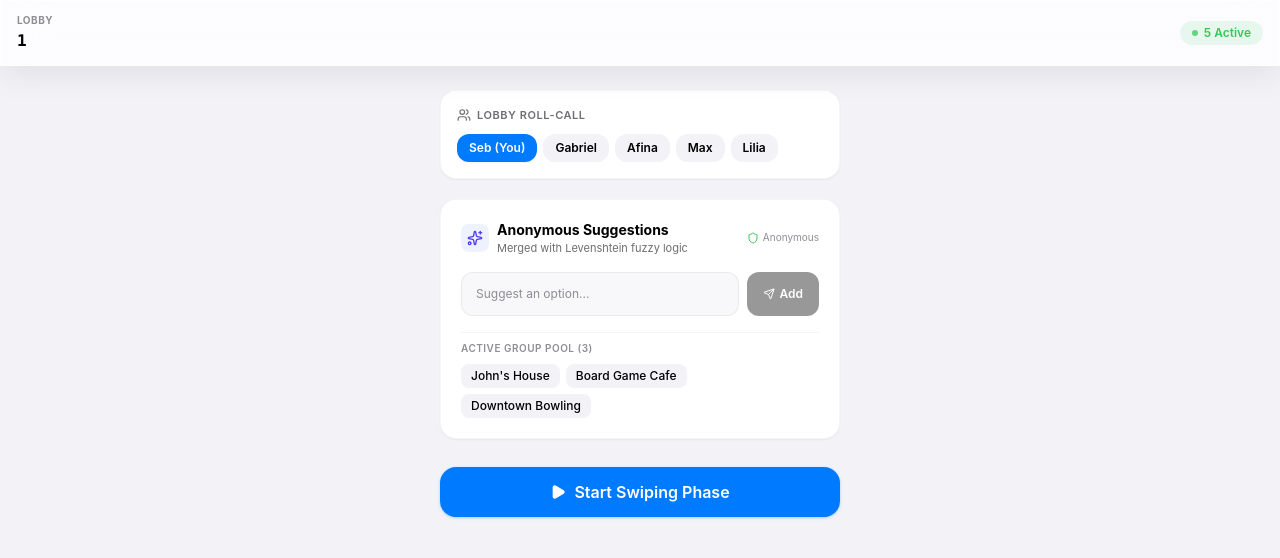
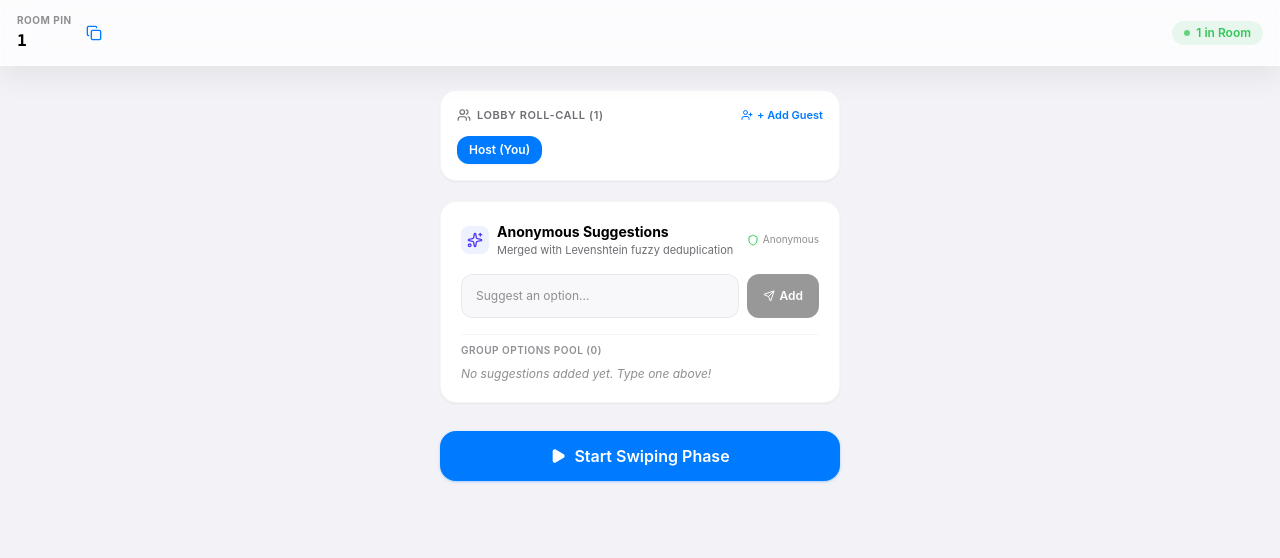
Before and after one commit to bsebb/consensus-engine, a React (Vite) app in the folder client/: page /lobby/1 in a window 1280 px wide. Shown: the top 558 px of the page. Built offline with nearby package versions, Linux system fonts and the light colour scheme.

Commit message:
fix(lobby): remove hardcoded team member names and fixed 5-voter defaults; implement dynamic participants and copyable PIN

```diff
--- a/client/src/pages/JoinRoom.jsx
+++ b/client/src/pages/JoinRoom.jsx
@@ -39,7 +39,7 @@ export default function JoinRoom() {
             </label>
             <input
               type="text"
-              placeholder="e.g. Seb"
+              placeholder="e.g. Alex"
               value={name}
               onChange={(e) => setName(e.target.value)}
               className="w-full min-h-[48px] px-4 rounded-xl bg-[#F8F8FA] border border-black/[0.06] text-base text-black placeholder:text-[#8E8E93] focus:bg-white focus:ring-2 focus:ring-[#007AFF] focus:border-transparent outline-none transition duration-150"
--- a/client/src/pages/RoomLobby.jsx
+++ b/client/src/pages/RoomLobby.jsx
@@ -1,6 +1,6 @@
 import { useState } from 'react';
 import { useParams, useNavigate, useLocation } from 'react-router-dom';
-import { Users, DollarSign, Sparkles, Send, Play, CheckCircle2, Shield } from 'lucide-react';
+import { Users, DollarSign, Sparkles, Send, Play, CheckCircle2, Shield, UserPlus, Copy, Check } from 'lucide-react';
 
 export default function RoomLobby() {
   const { pin } = useParams();
@@ -9,37 +9,57 @@ export default function RoomLobby() {
 
   const mode = location.state?.mode || 'CUSTOM';
   const isHost = location.state?.isHost ?? true;
-  const userName = location.state?.userName || 'Seb';
+  const currentUserName = location.state?.userName || (isHost ? 'Host' : 'Participant');
+
+  // Dynamic participants: starts with only the joined user
+  const [participants, setParticipants] = useState([
+    { name: currentUserName, isMe: true }
+  ]);
 
   const [budgetLimit, setBudgetLimit] = useState(250);
   const [confirmedConstraint, setConfirmedConstraint] = useState(false);
 
   const [suggestion, setSuggestion] = useState('');
   const [mySuggestions, setMySuggestions] = useState([]);
-  const [groupPool, setGroupPool] = useState([
-    "John's House",
-    'Board Game Cafe',
-    'Downtown Bowling'
-  ]);
 
-  const [participants] = useState([
-    { name: userName, isMe: true },
-    { name: 'Gabriel', isMe: false },
-    { name: 'Afina', isMe: false },
-    { name: 'Max', isMe: false },
-    { name: 'Lilia', isMe: false }
-  ]);
+  // Group pool starts with host's pre-filled options or empty
+  const [groupPool, setGroupPool] = useState(
+    location.state?.initialOptions
+      ? location.state.initialOptions.split(',').map(s => s.trim()).filter(Boolean)
+      : []
+  );
+
+  const [copied, setCopied] = useState(false);
+
+  const handleCopyPin = () => {
+    navigator.clipboard.writeText(pin);
+    setCopied(true);
+    setTimeout(() => setCopied(false), 1500);
+  };
+
+  // Quick helper for local testing without needing multiple phones
+  const handleAddTestGuest = () => {
+    const guestNum = participants.length;
+    const newGuest = { name: `Guest ${guestNum}`, isMe: false };
+    setParticipants([...participants, newGuest]);
+  };
 
   const handleAddSuggestion = (e) => {
     e.preventDefault();
     if (!suggestion.trim() || mySuggestions.length >= 3) return;
-    setMySuggestions([...mySuggestions, suggestion.trim()]);
-    setGroupPool([...groupPool, suggestion.trim()]);
+    const clean = suggestion.trim();
+    setMySuggestions([...mySuggestions, clean]);
+    setGroupPool([...groupPool, clean]);
     setSuggestion('');
   };
 
   const handleStartVoting = () => {
-    navigate(`/deck/${pin}`, { state: { mode } });
+    navigate(`/deck/${pin}`, {
+      state: {
+        mode,
+        totalParticipants: participants.length
+      }
+    });
   };
 
   return (
@@ -47,26 +67,49 @@ export default function RoomLobby() {
 
       {/* Navigation Header */}
       <div className="sticky top-0 z-20 liquid-glass border-b border-black/[0.06] px-4 py-3 flex items-center justify-between">
+        <div className="flex items-center gap-2">
           <div>
-          <span className="text-[10px] font-bold text-[#8E8E93] uppercase tracking-wider block">Lobby</span>
+            <span className="text-[10px] font-bold text-[#8E8E93] uppercase tracking-wider block">Room PIN</span>
             <span className="text-base font-black text-black font-mono tracking-widest">{pin}</span>
           </div>
+          <button
+            onClick={handleCopyPin}
+            className="p-1.5 rounded-lg text-[#007AFF] hover:bg-black/[0.04] transition"
+            title="Copy PIN"
+          >
+            {copied ? <Check className="w-4 h-4 text-[#34C759]" /> : <Copy className="w-4 h-4" />}
+          </button>
+        </div>
+
         <span className="inline-flex items-center gap-1.5 px-3 py-1 bg-[#34C759]/10 text-[#34C759] text-xs font-semibold rounded-full">
           <span className="w-1.5 h-1.5 rounded-full bg-[#34C759] animate-pulse"></span>
-          {participants.length} Active
+          {participants.length} in Room
         </span>
       </div>
 
       <div className="max-w-md mx-auto p-4 sm:p-6 space-y-5">
 
-        {/* Participants Inset Section */}
-        <div className="bg-white rounded-2xl p-4 border border-black/[0.04] shadow-xs">
-          <div className="flex items-center gap-1.5 mb-2.5">
+        {/* Dynamic Participants Roll-Call */}
+        <div className="bg-white rounded-2xl p-4 border border-black/[0.04] shadow-xs space-y-3">
+          <div className="flex items-center justify-between">
+            <div className="flex items-center gap-1.5">
               <Users className="w-3.5 h-3.5 text-[#6E6E73]" />
               <span className="text-[11px] font-semibold uppercase tracking-wider text-[#6E6E73]">
-              Lobby Roll-Call
+                Lobby Roll-Call ({participants.length})
               </span>
             </div>
+
+            {/* Dev / Demo quick join helper */}
+            <button
+              type="button"
+              onClick={handleAddTestGuest}
+              className="inline-flex items-center gap-1 text-[11px] font-semibold text-[#007AFF] hover:opacity-80 transition"
+            >
+              <UserPlus className="w-3 h-3" />
+              <span>+ Add Guest</span>
+            </button>
+          </div>
+
           <div className="flex flex-wrap gap-1.5">
             {participants.map((p, idx) => (
               <span
@@ -92,7 +135,7 @@ export default function RoomLobby() {
               </div>
               <div>
                 <h3 className="text-sm font-bold text-black">Step Zero: Secret Budget Cap</h3>
-                <p className="text-[11px] text-[#6E6E73]">Over-budget venues get pruned silently</p>
+                <p className="text-[11px] text-[#6E6E73]">Options exceeding the lowest cap are silently pruned</p>
               </div>
             </div>
 
@@ -149,7 +192,7 @@ export default function RoomLobby() {
                 </div>
                 <div>
                   <h3 className="text-sm font-bold text-black">Anonymous Suggestions</h3>
-                  <p className="text-[11px] text-[#6E6E73]">Merged with Levenshtein fuzzy logic</p>
+                  <p className="text-[11px] text-[#6E6E73]">Merged with Levenshtein fuzzy deduplication</p>
                 </div>
               </div>
               <span className="flex items-center gap-1 text-[10px] text-[#8E8E93]">
@@ -179,8 +222,9 @@ export default function RoomLobby() {
 
             <div className="pt-2 border-t border-black/[0.04]">
               <span className="text-[10px] font-semibold uppercase tracking-wider text-[#8E8E93] block mb-2">
-                Active Group Pool ({groupPool.length})
+                Group Options Pool ({groupPool.length})
               </span>
+              {groupPool.length > 0 ? (
                 <div className="flex flex-wrap gap-1.5">
                   {groupPool.map((item, idx) => (
                     <span
@@ -191,11 +235,14 @@ export default function RoomLobby() {
                     </span>
                   ))}
                 </div>
+              ) : (
+                <p className="text-xs text-[#8E8E93] italic">No suggestions added yet. Type one above!</p>
+              )}
             </div>
           </div>
         )}
 
-        {/* Host Launch Action */}
+        {/* Start Swiping CTA */}
         <div className="pt-2">
           {isHost ? (
             <button
--- a/client/src/pages/SwipeDeck.jsx
+++ b/client/src/pages/SwipeDeck.jsx
@@ -9,6 +9,7 @@ export default function SwipeDeck() {
   const location = useLocation();
 
   const mode = location.state?.mode || 'DISCOVERY';
+  const totalParticipants = location.state?.totalParticipants || 2;
 
   const [cards, setCards] = useState([]);
   const [currentIndex, setCurrentIndex] = useState(0);
@@ -23,7 +24,7 @@ export default function SwipeDeck() {
   useEffect(() => {
     if (mode === 'CUSTOM') {
       setCards([
-        { id: 'c1', name: "John's House", emoji: '🏡', tags: ['Chill', 'Free'], distance_km: '0.8', price_level: 0 },
+        { id: 'c1', name: "Local Spot", emoji: '🏡', tags: ['Chill', 'Free'], distance_km: '0.8', price_level: 0 },
         { id: 'c2', name: 'Downtown Bowling', emoji: '🎳', tags: ['Activity', 'Fun'], distance_km: '3.2', price_level: 2 },
         { id: 'c3', name: 'Board Game Cafe', emoji: '🎲', tags: ['Cozy', 'Drinks'], distance_km: '1.4', price_level: 1 },
         { id: 'c4', name: 'Cinema Movie Night', emoji: '🍿', tags: ['Entertainment'], distance_km: '4.0', price_level: 2 }
@@ -48,8 +49,11 @@ export default function SwipeDeck() {
   const currentCard = cards[currentIndex];
   const winningOption = cards[0] || { name: "Luigi's Pizza", emoji: '🍕' };
 
-  // Waiting for group
+  // Waiting for remaining participants
   if (currentIndex >= cards.length && !showWinner) {
+    const finishedCount = Math.max(1, totalParticipants - 1);
+    const progressPercent = Math.round((finishedCount / totalParticipants) * 100);
+
     return (
       <div className="min-h-screen bg-[#F2F2F7] flex items-center justify-center p-6 select-none">
         <div className="w-full max-w-sm bg-white rounded-3xl p-8 border border-black/[0.04] shadow-sm text-center space-y-4">
@@ -66,10 +70,13 @@ export default function SwipeDeck() {
           <div className="p-3.5 bg-[#F8F8FA] rounded-2xl space-y-2">
             <div className="flex justify-between text-xs font-semibold text-[#6E6E73]">
               <span>Votes Received</span>
-              <span className="font-mono text-black">4 of 5</span>
+              <span className="font-mono text-black">{finishedCount} of {totalParticipants}</span>
             </div>
             <div className="w-full bg-[#E5E5EA] h-1.5 rounded-full overflow-hidden">
-              <div className="bg-[#007AFF] h-full w-[80%] rounded-full animate-pulse"></div>
+              <div
+                className="bg-[#007AFF] h-full rounded-full animate-pulse transition-all duration-300"
+                style={{ width: `${progressPercent}%` }}
+              ></div>
             </div>
           </div>
 
@@ -232,11 +239,10 @@ export default function SwipeDeck() {
         )}
       </div>
 
-      {/* Floating Apple Liquid Glass Control Dock (Thumb Zone) */}
+      {/* Floating Apple Liquid Glass Control Dock */}
       <div className="p-6 pb-10 flex justify-center items-center">
         <div className="liquid-glass rounded-full px-6 py-3 flex items-center gap-6 shadow-lg shadow-black/5">
 
-          {/* Pass Control (Red X) */}
           <button
             type="button"
             onClick={() => handleVote(-1)}
@@ -246,7 +252,6 @@ export default function SwipeDeck() {
             <X className="w-6 h-6 stroke-[2.5]" />
           </button>
 
-          {/* VETO Dealbreaker (Middle Flame Control) */}
           <button
             type="button"
             onClick={() => handleVote(-100)}
@@ -256,7 +261,6 @@ export default function SwipeDeck() {
             <Flame className="w-7 h-7 fill-current" />
           </button>
 
-          {/* Approve Control (Green Check) */}
           <button
             type="button"
             onClick={() => handleVote(1)}
```
Lines whose indentation alone changed are shown as unchanged.
